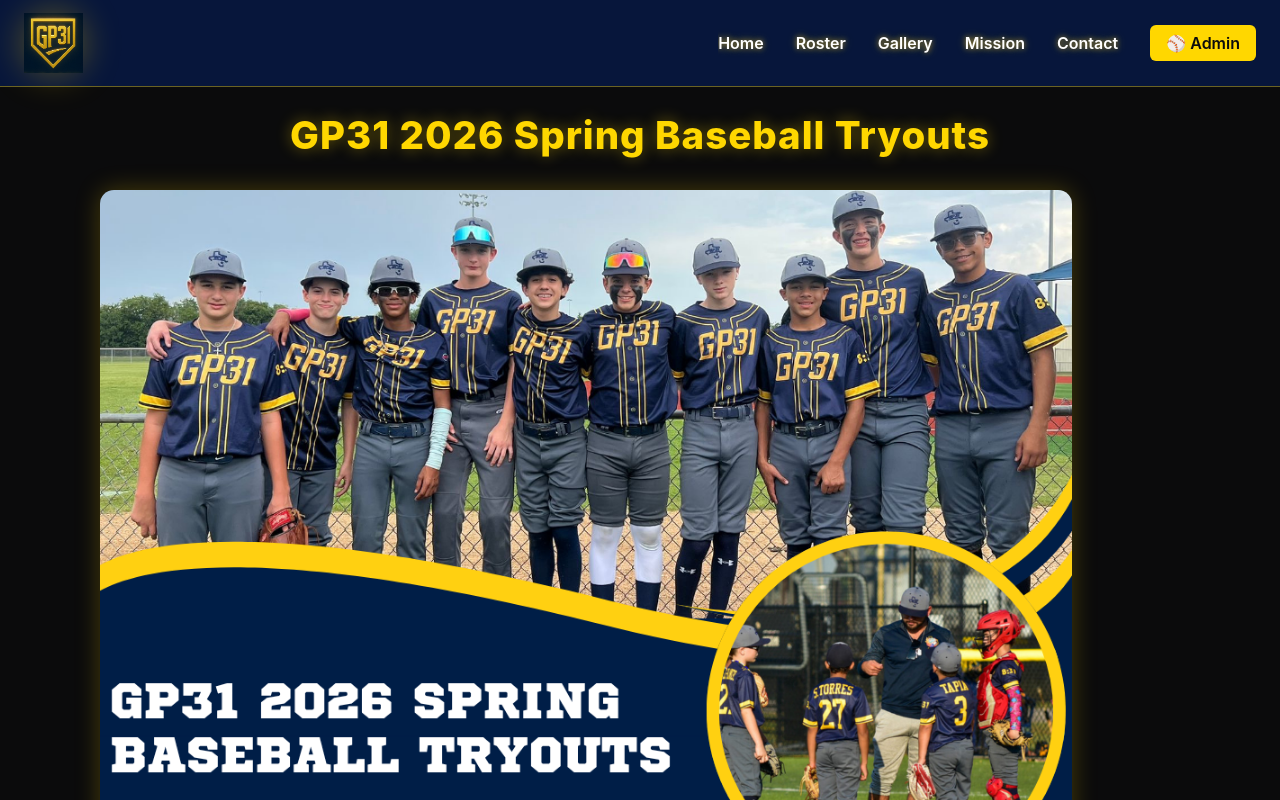
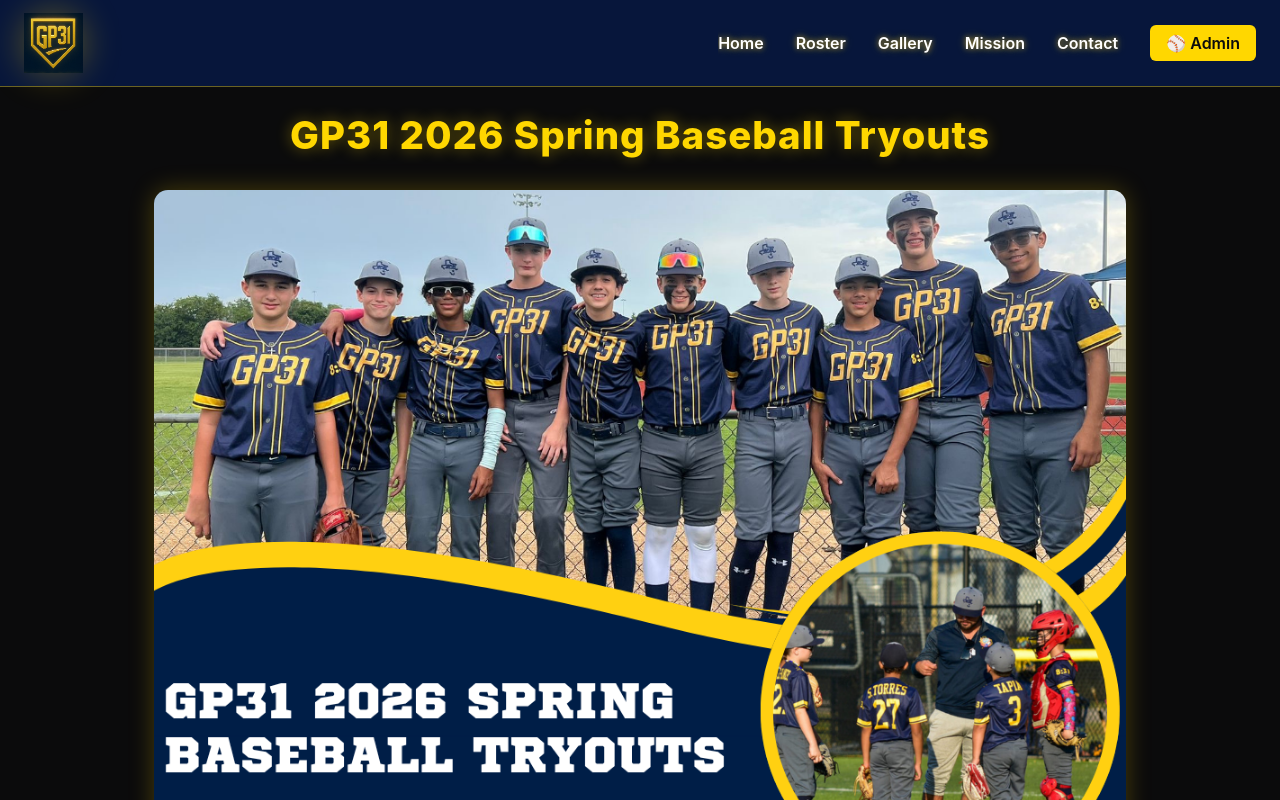
Before and after one commit to gp31baseball/gp31-site, a Next.js app: page / in a window 1280 px wide. Shown: the top 800 px of the page. Built offline with nearby package versions, Linux system fonts and the light colour scheme.

Commit message:
Center flyer image alignment with CTA button for perfect layout

```diff
--- a/pages/index.js
+++ b/pages/index.js
@@ -28,7 +28,15 @@ export default function TryoutFlyer() {
         GP31 2026 Spring Baseball Tryouts
       </h1>
 
-      {/* Clickable Flyer */}
+      {/* Centered Clickable Flyer */}
+      <div
+        style={{
+          display: "flex",
+          justifyContent: "center",
+          alignItems: "center",
+          width: "100%",
+        }}
+      >
         <Link href="/contact" passHref>
           <img
             src="/images/tryout-flyer.jpg"
@@ -40,6 +48,8 @@ export default function TryoutFlyer() {
               boxShadow: "0 0 25px rgba(255, 215, 0, 0.25)",
               cursor: "pointer",
               transition: "transform 0.3s ease, box-shadow 0.3s ease",
+              display: "block",
+              margin: "0 auto",
             }}
             onMouseOver={(e) => {
               e.currentTarget.style.transform = "scale(1.02)";
@@ -53,9 +63,18 @@ export default function TryoutFlyer() {
             }}
           />
         </Link>
+      </div>
 
-      {/* Stronger CTA for 11U Page */}
-      <div style={{ marginTop: "40px", textAlign: "center" }}>
+      {/* Centered CTA for 11U Page */}
+      <div
+        style={{
+          marginTop: "40px",
+          display: "flex",
+          justifyContent: "center",
+          alignItems: "center",
+          width: "100%",
+        }}
+      >
         <Link
           href="/11u"
           style={{
@@ -71,6 +90,7 @@ export default function TryoutFlyer() {
             boxShadow: "0 0 15px rgba(255, 215, 0, 0.4)",
             transition:
               "transform 0.3s ease, box-shadow 0.3s ease, background 0.3s ease",
+            textAlign: "center",
           }}
           onMouseOver={(e) => {
             e.currentTarget.style.transform = "scale(1.05)";
```
Lines whose indentation alone changed are shown as unchanged.
